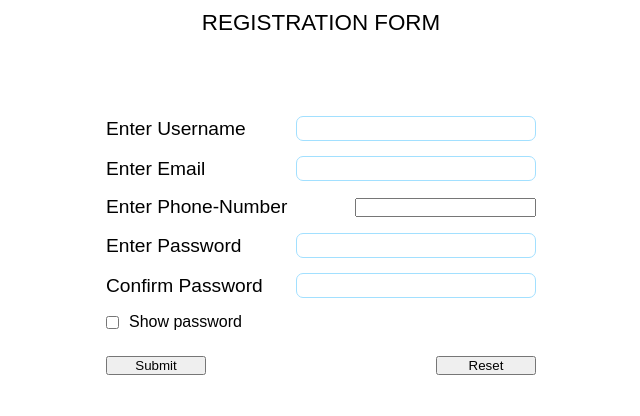
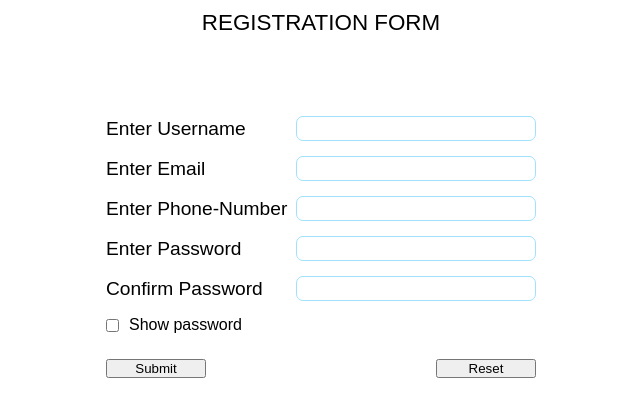
Before and after one commit to Saikrishna-Bathina/Registration-Form, a plain HTML site: page index.html in a window 1280 px wide. Shown: the whole page, without its empty margins (319-959 px from the left). Drawn offline with nearby package versions, Linux system fonts and the light colour scheme.

Commit message:
Update styles.css

```diff
--- a/styles.css
+++ b/styles.css
@@ -36,7 +36,8 @@ header{
 }
 
 .form-group input[type="text"],
-.form-group input[type="password"] {
+.form-group input[type="password"],
+.form-group input[type="number"]{
     width: 240px;
     height: 25px;
     border-radius: 7px;
```
